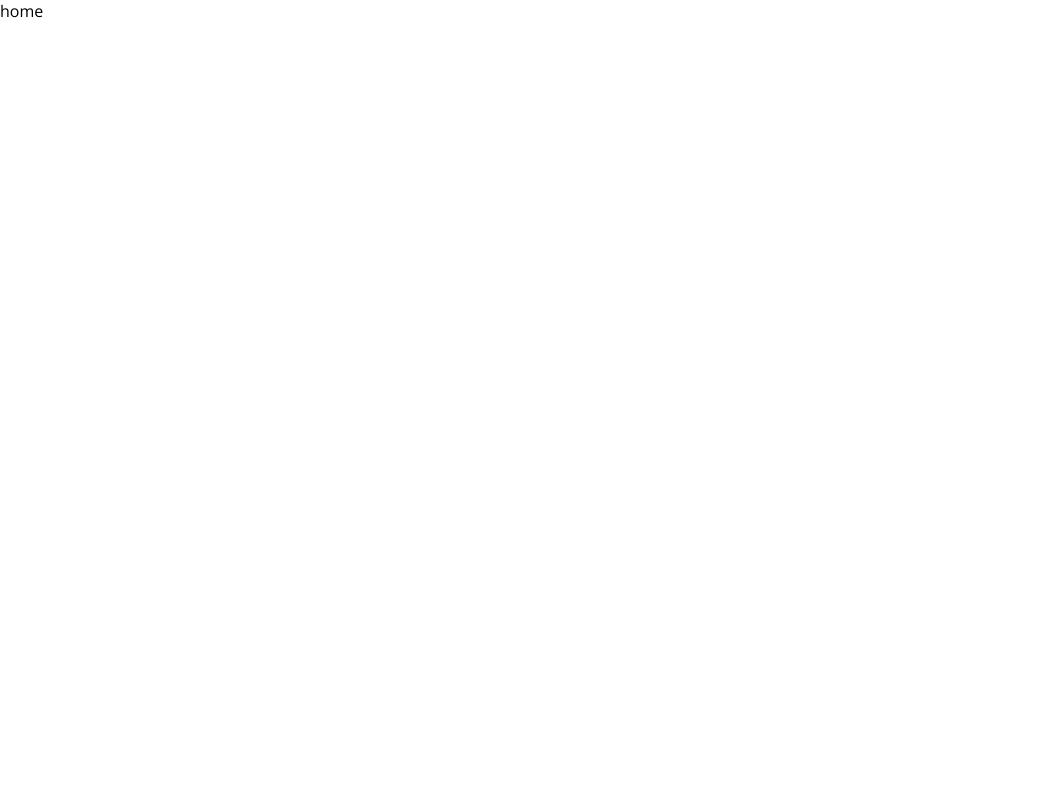
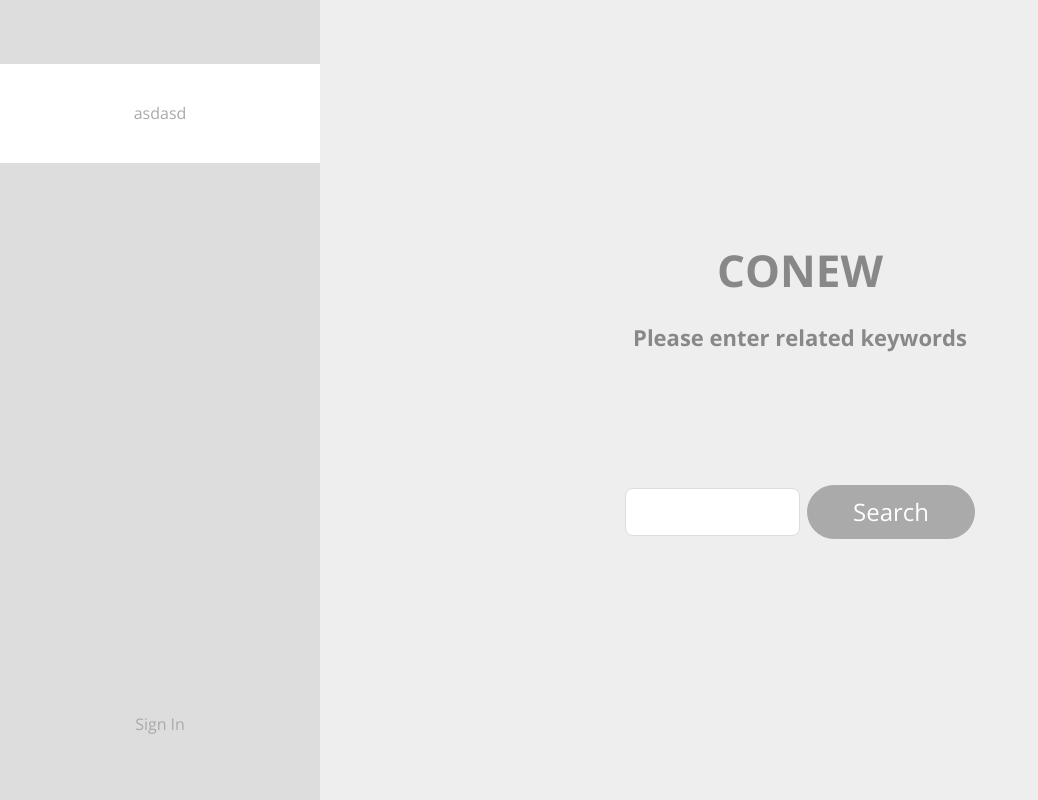
Before and after one commit to CrommaApp/cromma-frontend, a React app: page / in a window 1280 px wide. Shown: the whole page, without its empty margins (0-1038 px from the left). Built offline with nearby package versions, Linux system fonts and the light colour scheme.

Commit message:
design : 홈 페이지 디자인

```diff
--- a/src/App.tsx
+++ b/src/App.tsx
@@ -2,13 +2,16 @@ import React from 'react';
 import './index.css';
 import { Redirect, Route, Switch } from 'react-router';
 import Home from '@pages/home';
+import Layout from '@components/layouts';
 
 const App = () => {
 	return (
+		<Layout>
 			<Switch>
 				<Route exact path="/" component={Home} />
 				<Redirect path="*" to="/" />
 			</Switch>
+		</Layout>
 	);
 };
 
--- /dev/null
+++ b/src/components/features/home/search-form/index.tsx
@@ -0,0 +1,45 @@
+import React from 'react';
+import styled from 'styled-components';
+
+const SearchFormContainer = styled.form`
+	display: flex;
+	align-items: center;
+	width: 38%;
+	padding-top: 12%;
+
+	& > input {
+		width: 50%;
+		padding: 4%;
+		border: 1px solid #dddddd;
+		margin-right: 2%;
+		border-radius: 8px;
+	}
+
+	& > button {
+		width: 48%;
+		background-color: #aaaaaa;
+		color: white;
+		border-radius: 100px;
+		padding: 3% 0;
+		font-size: 1.5rem;
+
+		@media screen and (max-width: 768px) {
+			font-size: 1.2rem;
+		}
+	}
+
+	@media screen and (max-width: 480px) {
+		width: 80%;
+	}
+`;
+
+const SearchForm = () => {
+	return (
+		<SearchFormContainer>
+			<input type="text" />
+			<button type="submit">Search</button>
+		</SearchFormContainer>
+	);
+};
+
+export default SearchForm;
--- /dev/null
+++ b/src/components/layouts/index.tsx
@@ -0,0 +1,67 @@
+import React, { ReactNode } from 'react';
+import styled from 'styled-components';
+
+const LayoutContainer = styled.div`
+	width: 100%;
+	height: 100vh;
+	display: flex;
+
+	& > main {
+		width: 75%;
+		height: 100%;
+		background-color: #eeeeee;
+
+		@media screen and (max-width: 768px) {
+			width: 100%;
+		}
+	}
+`;
+
+const LayoutLeftMenu = styled.div`
+	width: 25%;
+	height: 100%;
+	display: flex;
+	flex-direction: column;
+	justify-content: space-between;
+	align-items: center;
+	background-color: #dddddd;
+	padding: 5% 0;
+	font-size: 1rem;
+	color: #aaaaaa;
+
+	& > p {
+		width: 100%;
+		background-color: white;
+		margin: 0;
+		padding: 12% 0;
+		text-align: center;
+	}
+
+	& > button {
+		font-size: 1rem;
+		color: #aaaaaa;
+		background-color: transparent;
+	}
+
+	@media screen and (max-width: 768px) {
+		display: none;
+	}
+`;
+
+type Props = {
+	children: ReactNode;
+};
+
+const Layout = ({ children }: Props) => {
+	return (
+		<LayoutContainer>
+			<LayoutLeftMenu>
+				<p>asdasd</p>
+				<button>Sign In</button>
+			</LayoutLeftMenu>
+			<main>{children}</main>
+		</LayoutContainer>
+	);
+};
+
+export default Layout;
--- a/src/index.css
+++ b/src/index.css
@@ -26,6 +26,7 @@
 body {
 	margin: auto;
 	width: 100%;
+	min-width: 320px;
 	min-height: 100vh;
 	max-width: 1920px;
 }
--- a/src/pages/home/index.tsx
+++ b/src/pages/home/index.tsx
@@ -1,11 +1,36 @@
+import SearchForm from '@components/features/home/search-form';
 import React from 'react';
+import styled from 'styled-components';
+
+const HomeContainer = styled.section`
+	width: 100%;
+	height: 100%;
+	padding: 25% 2% 0 2%;
+	display: flex;
+	flex-direction: column;
+	align-items: center;
+	color: #888888;
+
+	& > h1 {
+		margin: 0;
+		font-family: var(--font-sans-bold);
+		font-size: 2.75rem;
+	}
+
+	& > p {
+		font-family: var(--font-sans-bold);
+		font-size: 1.375rem;
+	}
+`;
 
 const Home = () => {
-  return (
-    <div>
-      <>home</>
-    </div>
-  );
+	return (
+		<HomeContainer>
+			<h1>CONEW</h1>
+			<p>Please enter related keywords</p>
+			<SearchForm />
+		</HomeContainer>
+	);
 };
 
 export default Home;
```
Also changed, not shown: src/index.tsx (+6 -6 lines). Lines whose indentation alone changed are shown as unchanged.
